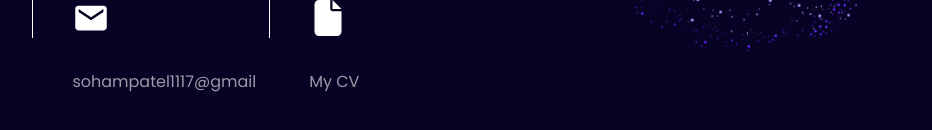
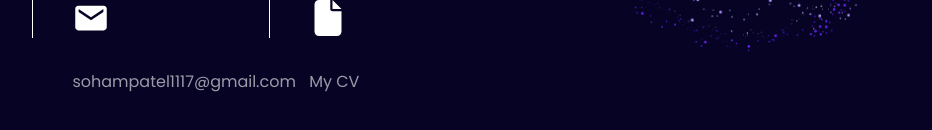
Before and after one commit to Soham1117/portfolioApp, a React (Vite) app: page / in a window 1280 px wide. Shown: the part 6704-6834 px from the top of the page, without its empty margins (134-1066 px from the left). Built offline with nearby package versions, Linux system fonts and the light colour scheme; a web font is replaced by a local one.

Commit message:
Updated email.

```diff
--- a/src/components/FooterX.jsx
+++ b/src/components/FooterX.jsx
@@ -30,12 +30,12 @@ const FooterX = () => {
             <div className="flex lg:flex-col flex-row gap-8">
               <div className="flex flex-row gap-10 items-center">
                 <div className="hidden lg:flex w-[1px] h-10 bg-white z-[30] "></div>
-                <a href="mailto:sohampatel1117@gmail">
+                <a href="mailto:sohampatel1117@gmail.com">
                   <IoMdMail className="text-white text-2xl lg:text-4xl z-[30] hover:-translate-y-2 transition-all ease-in-out duration-200 cursor-pointer" />
                 </a>
               </div>
               <div className="flex flex-col gap-4 lg:ml-10">
-                <span className="text-white/60">sohampatel1117@gmail</span>
+                <span className="text-white/60">sohampatel1117@gmail.com</span>
               </div>
             </div>
           </div>
```
